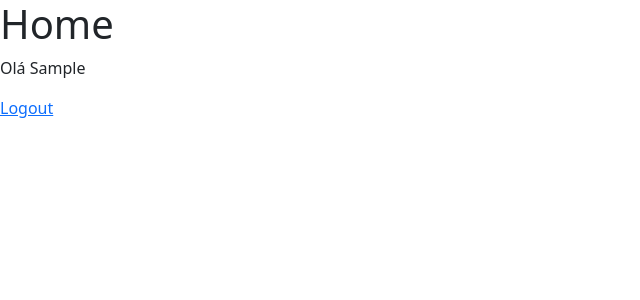
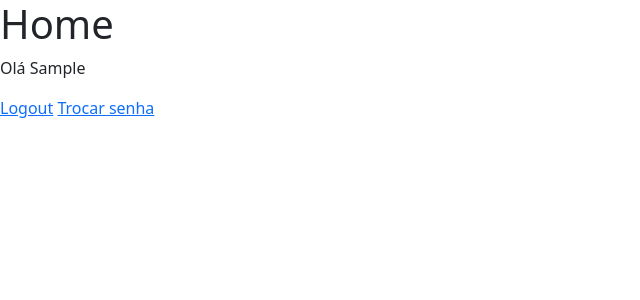
Before and after one commit to tiberiodamaso/Basic, a Django app: page /app/ in a window 1280 px wide. Shown: the top 300 px of the page, without its empty margins (0-640 px from the left). Run offline with Django 4.2, Linux system fonts and the light colour scheme; the visitor is signed in with stand-in values (Sample User, id 1); parts of the project's set-up code (start-up, migrations or seed data) failed here and were passed over; some libraries are stand-ins or nearby versions.

Commit message:
reset senha

```diff
--- a/app/templates/app/home.html
+++ b/app/templates/app/home.html
@@ -5,6 +5,7 @@
   {% if user.is_authenticated %}
   <p>Olá {{user.first_name}}</p>
   <a href="{% url 'usuarios:logout' %}">Logout</a>
+  <a href="{% url 'usuarios:trocar-senha' %}">Trocar senha</a>
   {% else %}
   <a href="{% url 'usuarios:login' %}">Login</a>
   {% endif %}
--- a/usuarios/urls.py
+++ b/usuarios/urls.py
@@ -7,7 +7,13 @@ urlpatterns = [
     path('', views.login, name="login"),
     path('logout/', views.Logout.as_view(), name="logout"),
     path('criar-conta/', views.criar_conta, name="criar-conta"),
-    path('trocar-senha/', views.TrocarSenha.as_view(), name="troca-senha"),
+    path('trocar-senha/', views.TrocarSenha.as_view(), name="trocar-senha"),
+    # resetar senha
+    path('esqueceu-senha', views.EsqueceuSenha.as_view(), name="esqueceu-senha"),
+    path('esqueceu-senha-email', views.nhaEmail.as_view(), name="esqueceu-senha-email"),
+    path('esqueceu-senha-link', views.EsqueceuSenhaLink.as_view(), name="esqueceu-senha-link"),
+    path('senha-alterada', views.SenhaAlterada.as_view(), name="senha-alterada"),
+
     path(r'^ativar-conta/(?P<uidb64>[0-9A-Za-z_\-]+)/(?P<token>[0-9A-Za-z]{1,13}-[0-9A-Za-z]{1,20})/$',
         views.ativar_conta, name='ativar-conta'),
 ]
```
